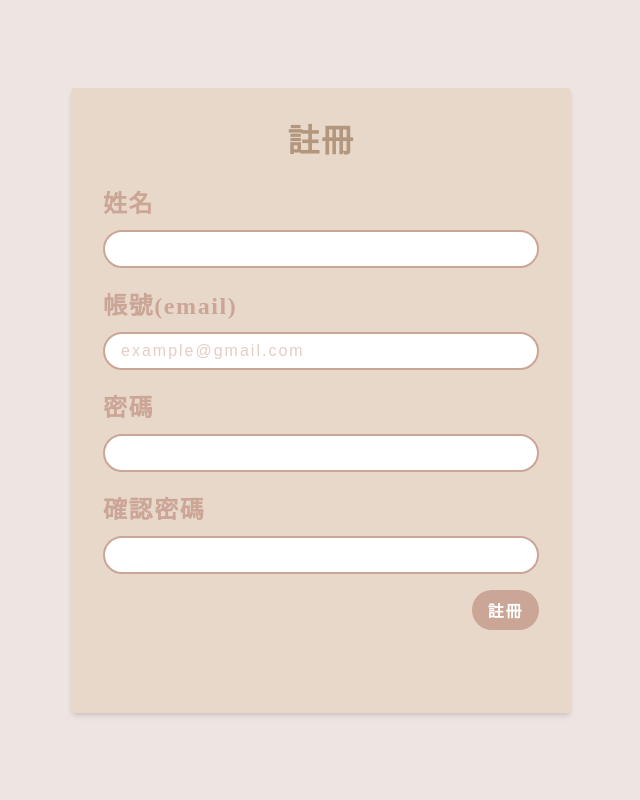
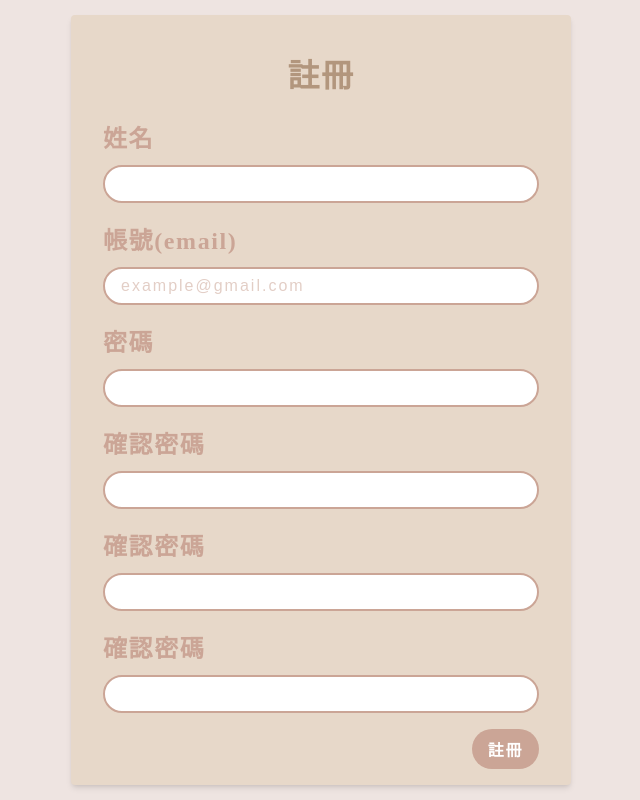
Before and after one commit to MingHuang4040E095/chartoom, a Vue app: page /register in a window 1280 px wide. Shown: the whole page, without its empty margins (319-959 px from the left). Built offline with nearby package versions, Linux system fonts and the light colour scheme.

Commit message:
登入頁&註冊頁使用表單組件

```diff
--- a/src/views/TheLogin.vue
+++ b/src/views/TheLogin.vue
@@ -1,6 +1,7 @@
 <script setup>
+// 登入頁
 import { reactive, ref } from 'vue'
-// 登入頁
+// -- 組件 --
 import ButtonBasic from '@/components/Button/ButtonBasic.vue' // 基礎按鈕樣式
 import ButtonLink from '@/components/Button/ButtonLink.vue' // 連結按鈕樣式
 import CardBasic from '@/components/Card/CardBasic.vue' // 基礎卡片樣式
@@ -46,15 +47,11 @@ const login = async () => {
             <InputBasic v-model="form.email" placeholder="example@gmail.com" />
           </FormItem>
           <FormItem label="密碼" filedName="password">
-            <div class="mb-2">
-              <InputBasic
-                v-model="form.password"
-                id="password"
-                type="password"
-              />
-            </div>
+            <InputBasic v-model="form.password" id="password" type="password" />
+          </FormItem>
+          <div class="mt-2">
             <ButtonLink>忘記密碼?</ButtonLink>
-          </FormItem>
+          </div>
         </FormContainer>
         <div class="form-item text-right">
           <ButtonBasic class="font-bold" type="round" @click="login"
@@ -74,8 +71,4 @@ const login = async () => {
     aspect-ratio: 4 / 5;
   }
 }
-
-.form-item + .form-item {
-  @apply mt-4;
-}
 </style>
--- a/src/views/TheRegister.vue
+++ b/src/views/TheRegister.vue
@@ -1,6 +1,7 @@
 <script setup>
+// 註冊頁
 import { reactive } from 'vue'
-// 登入頁
+// -- 組件 --
 import ButtonBasic from '@/components/Button/ButtonBasic.vue' // 基礎按鈕樣式
 import CardBasic from '@/components/Card/CardBasic.vue' // 基礎卡片樣式
 import FormContainer from '@/components/Form/FormContainer.vue' // 表單容器
@@ -35,7 +36,7 @@ const formRules = {
   <section
     class="register-block flex justify-center items-center px-4 py-8 md:px-8 md-py-16"
   >
-    <CardBasic class="w-full px-8 py-2">
+    <CardBasic class="w-full px-8 py-4">
       <h1 class="text-primary-200 text-center">註冊</h1>
       <FormContainer :data="form" :rules="formRules">
         <FormItem label="姓名" filedName="name">
@@ -46,6 +47,12 @@ const formRules = {
         </FormItem>
         <FormItem label="密碼" filedName="password">
           <InputBasic v-model="form.password" type="password" />
+        </FormItem>
+        <FormItem label="確認密碼" filedName="confirmPassword">
+          <InputBasic v-model="form.confirmPassword" type="password" />
+        </FormItem>
+        <FormItem label="確認密碼" filedName="confirmPassword">
+          <InputBasic v-model="form.confirmPassword" type="password" />
         </FormItem>
         <FormItem label="確認密碼" filedName="confirmPassword">
           <InputBasic v-model="form.confirmPassword" type="password" />
```
